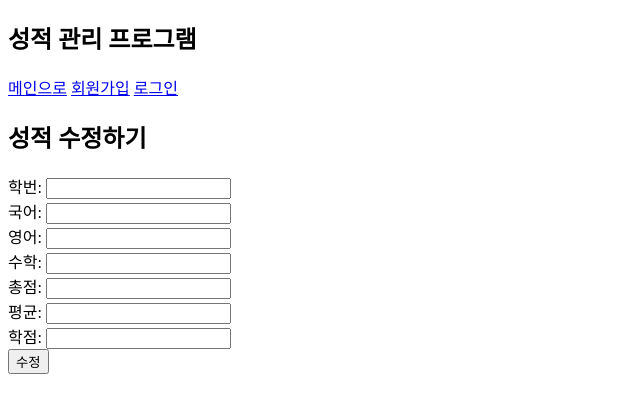
After one commit to tasueom/20250926-score-oracledb-account, a Flask app: template templates/update_score.html in a window 1280 px wide. The commit adds this page. Shown: the top 413 px of the page, without its empty margins (0-640 px from the left). Run offline with Flask 3, Linux system fonts and the light colour scheme; the template is opened without the code that fills it, so the values that code supplies are empty.

Commit message:
feat: 성적 수정

```diff
--- a/app.py
+++ b/app.py
@@ -197,6 +197,39 @@ def insert_score():
     #성적 미입력 학번을 같이 넘겨 성적 입력 폼에서 select로 사용할 수 있게 함
     return ren("insert_score.html", snos=snos, sno = session.get("sno"), role=session.get("role"))
 
+@app.route("/update_score/<sno>",methods=['GET','POST'])
+def update_score(sno):
+    #성적 수정 요청
+    if request.method=="POST":
+        kor = int(request.form["kor"])
+        eng = int(request.form["eng"])
+        mat = int(request.form["mat"])
+        tot, avg, grade = calculate(kor, eng, mat)
+
+        conn, cur = conn_db()
+        cur.execute("""
+                    update scores set
+                    kor = :1,
+                    eng = :2,
+                    mat = :3,
+                    tot = :4,
+                    average = :5,
+                    grade = :6
+                    where sno = :7
+                    """,
+                    (kor, eng, mat, tot, avg, grade, sno))
+        conn.commit()
+        conn.close()
+
+        return redirect(url_for("score_list"))
+    #수정 폼 이동 요청
+    conn, cur = conn_db()
+    cur.execute("select * from scores where sno=:1",(sno,))
+    score = cur.fetchone()
+    conn.close()
+
+    return ren("update_score.html", score=score, sno = session.get("sno"), role=session.get("role"))
+
 def calculate(kor, eng, mat):
     tot = kor+eng+mat
     avg = round(tot/3,2)
--- a/templates/score_list.html
+++ b/templates/score_list.html
@@ -32,7 +32,7 @@
         <td>{{row[7]}}</td>
         <td>{{row[8]}}</td>
         <td>
-            관리
+            <a href="{{url_for('update_score', sno=row[0])}}">수정</a>
         </td>
     </tr>
     {% endfor %}
--- /dev/null
+++ b/templates/update_score.html
@@ -0,0 +1,21 @@
+{% extends "layout.html" %}
+
+{% block title %}
+성적 수정하기
+{% endblock %}
+
+{% block content %}
+
+<h2>성적 수정하기</h2>
+<form method="post" action="{{url_for('update_score',sno=score[0])}}">
+    학번: <input type="text" name="sno" value="{{score[0]}}" readonly><br>
+    국어: <input type="text" name="kor" value="{{score[1]}}"><br>
+    영어: <input type="text" name="eng" value="{{score[2]}}"><br>
+    수학: <input type="text" name="mat" value="{{score[3]}}"><br>
+    총점: <input type="text" name="mat" value="{{score[4]}}" readonly><br>
+    평균: <input type="text" name="mat" value="{{score[5]}}" readonly><br>
+    학점: <input type="text" name="mat" value="{{score[6]}}" readonly><br>
+    <button type="submit">수정</button>
+</form>
+
+{% endblock %}
```
